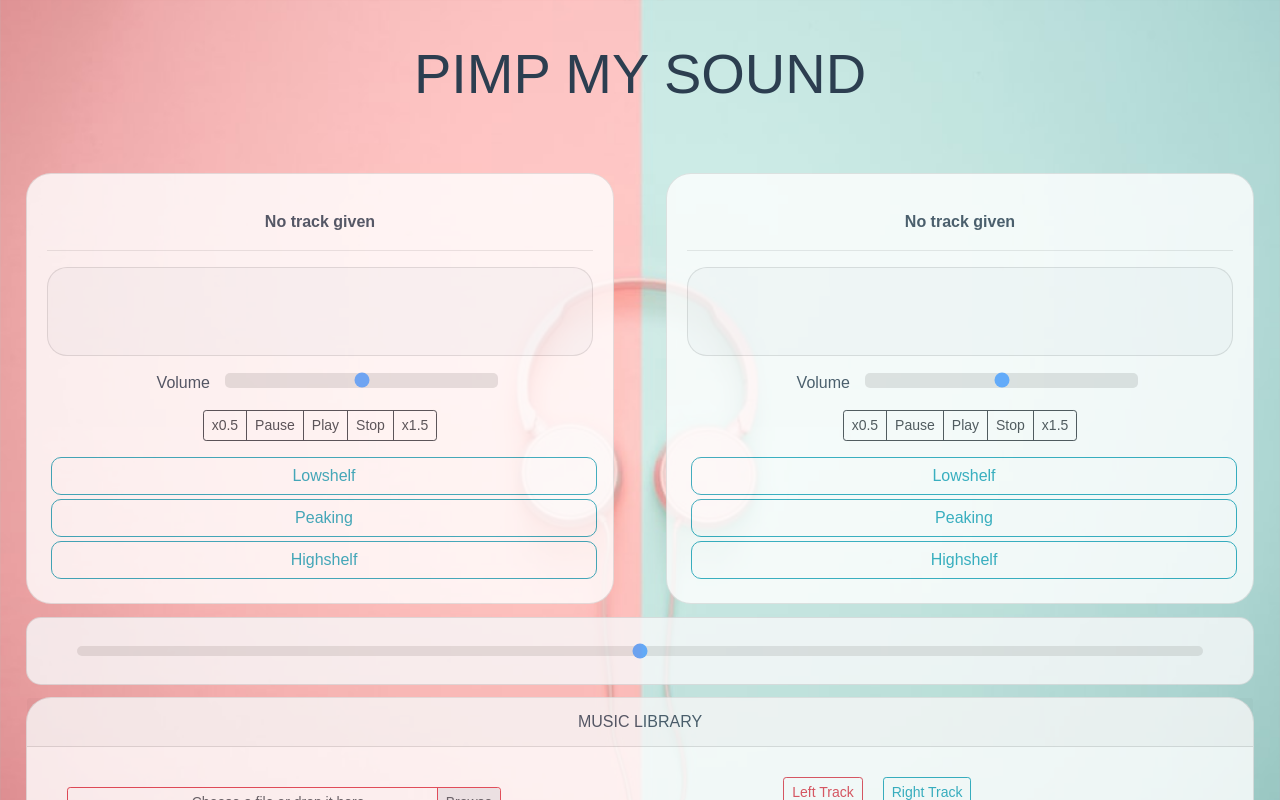
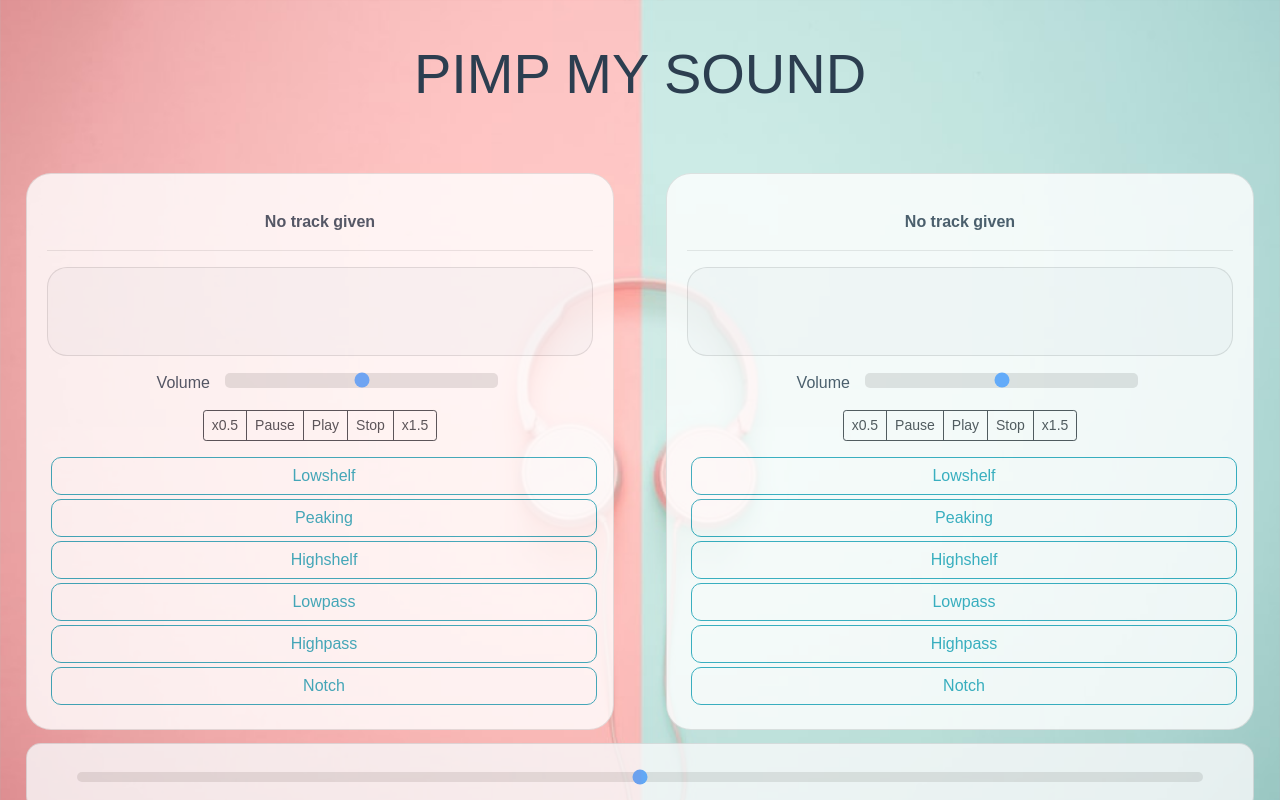
Before and after one commit to aimazeme/PimpMySound, a Vue app: page / in a window 1280 px wide. Shown: the top 800 px of the page. Built offline with nearby package versions, Linux system fonts and the light colour scheme; what vue-circle-slider would draw is missing.

Commit message:
added some filter

```diff
--- a/src/components/AudioFilter.vue
+++ b/src/components/AudioFilter.vue
@@ -65,7 +65,7 @@ export default {
             frequency: this.minFreq,
             gain: 0,
             Qval: this.minQ,
-            enabled: true,
+            enabled: false,
             prevAudioNode: null,
             gainEnabled: true,
             qualityEnabled: true
--- a/src/components/AudioPlayer.vue
+++ b/src/components/AudioPlayer.vue
@@ -31,8 +31,14 @@
         v-bind:minFreq="350" v-bind:maxFreq="1500" v-bind:minGain="-30" v-bind:maxGain="30" v-bind:minQ="0.0001" v-bind:maxQ="100"/>
       <AudioFilter id="afilter" filterType="peaking" nextComponent="filter-highshelf" v-bind:playerNr="playerNr"
         v-bind:minFreq="1500" v-bind:maxFreq="3000" v-bind:minGain="-30" v-bind:maxGain="30" v-bind:minQ="0.0001" v-bind:maxQ="100"/>
-      <AudioFilter id="afilter" filterType="highshelf" nextComponent="crossFader" v-bind:playerNr="playerNr"
+      <AudioFilter id="afilter" filterType="highshelf" nextComponent="filter-lowpass" v-bind:playerNr="playerNr"
         v-bind:minFreq="3000" v-bind:maxFreq="8000" v-bind:minGain="-30" v-bind:maxGain="30" v-bind:minQ="0.0001" v-bind:maxQ="100"/>
+      <AudioFilter id="afilter" filterType="lowpass" nextComponent="filter-highpass" v-bind:playerNr="playerNr"
+      v-bind:minFreq="350" v-bind:maxFreq="8000" v-bind:minGain="-30" v-bind:maxGain="30" v-bind:minQ="0.0001" v-bind:maxQ="100"/>
+      <AudioFilter id="afilter" filterType="highpass" nextComponent="filter-notch" v-bind:playerNr="playerNr"
+      v-bind:minFreq="350" v-bind:maxFreq="8000" v-bind:minGain="-30" v-bind:maxGain="30" v-bind:minQ="0.0001" v-bind:maxQ="100"/>
+      <AudioFilter id="afilter" filterType="notch" nextComponent="crossFader" v-bind:playerNr="playerNr"
+      v-bind:minFreq="350" v-bind:maxFreq="8000" v-bind:minGain="-30" v-bind:maxGain="30" v-bind:minQ="0.0001" v-bind:maxQ="100"/>
     </b-card>
 </template>
 
```
